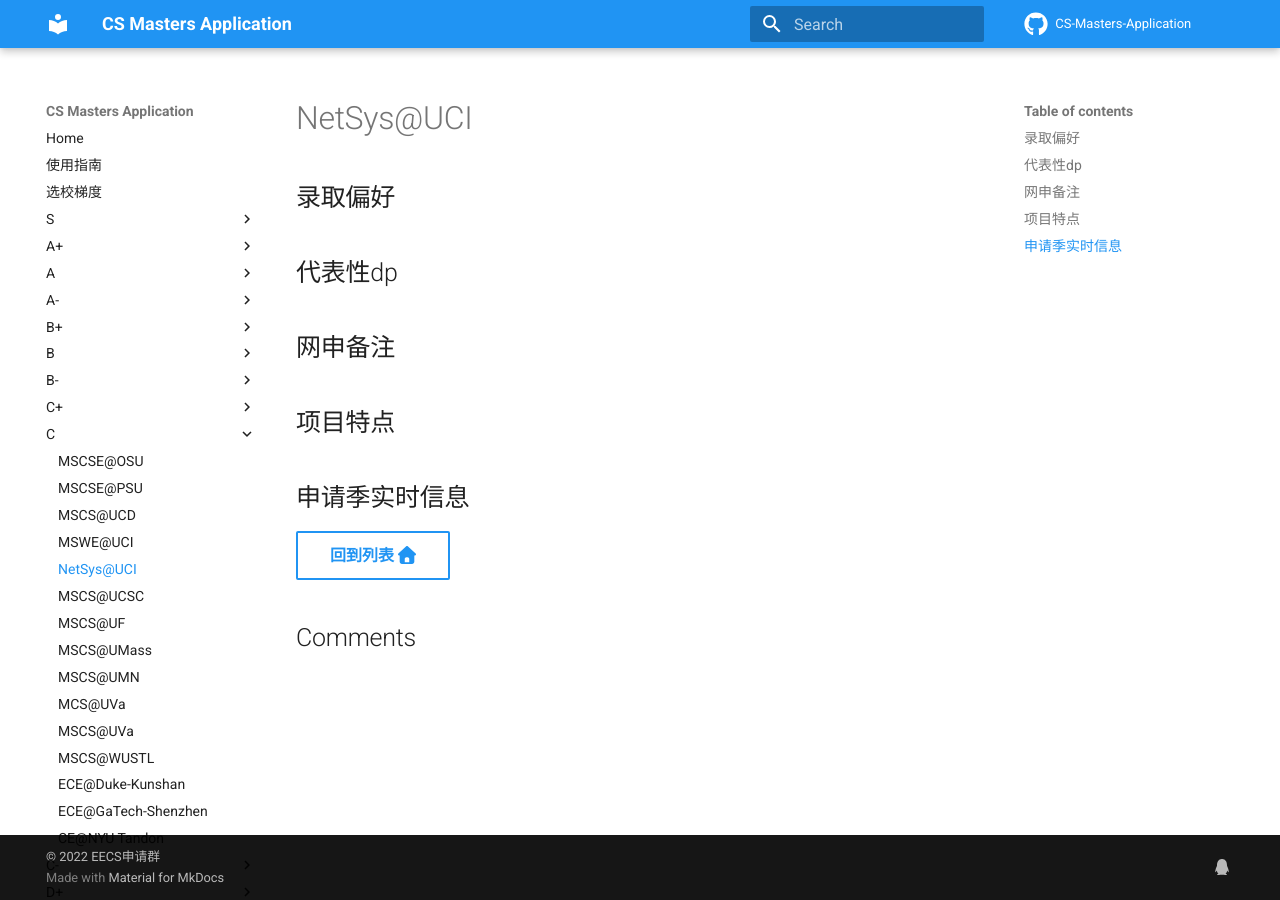
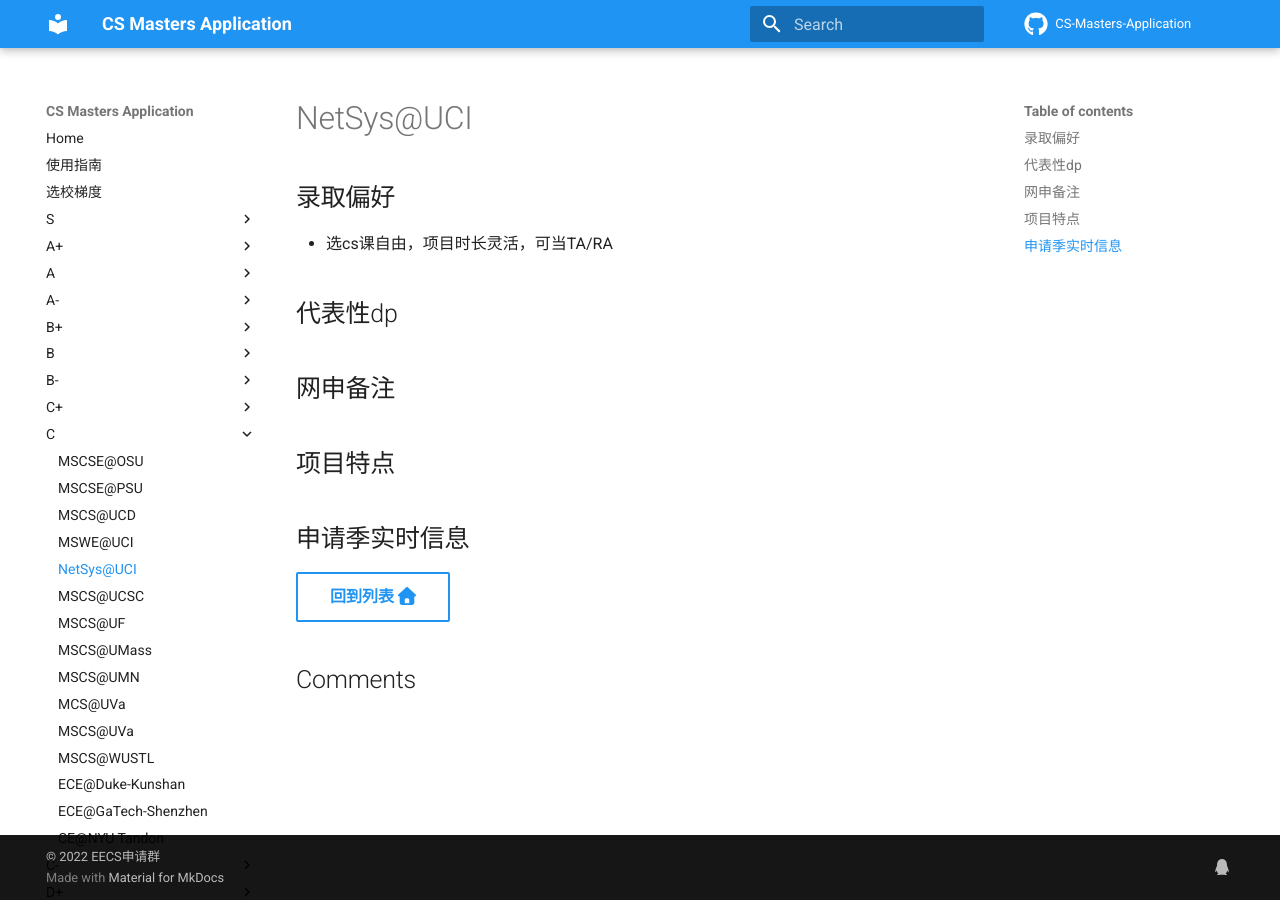
Before and after one commit to opencsapp/opencsapp.github.io, an MkDocs documentation site: the page built from docs/NetSys@UCI.md, in a window 1280 px wide. Built offline with MkDocs 1.6.1 and Material for MkDocs 9.7.7, drawn with Linux system fonts in a browser that asks for light colours; comment, search, counter and statistics services are not loaded.

Commit message:
Update NetSys@UCI.md

```diff
--- a/docs/NetSys@UCI.md
+++ b/docs/NetSys@UCI.md
@@ -1,4 +1,6 @@
 ## 录取偏好
+
+- 选cs课自由，项目时长灵活，可当TA/RA
 
 ## 代表性dp
 
```
